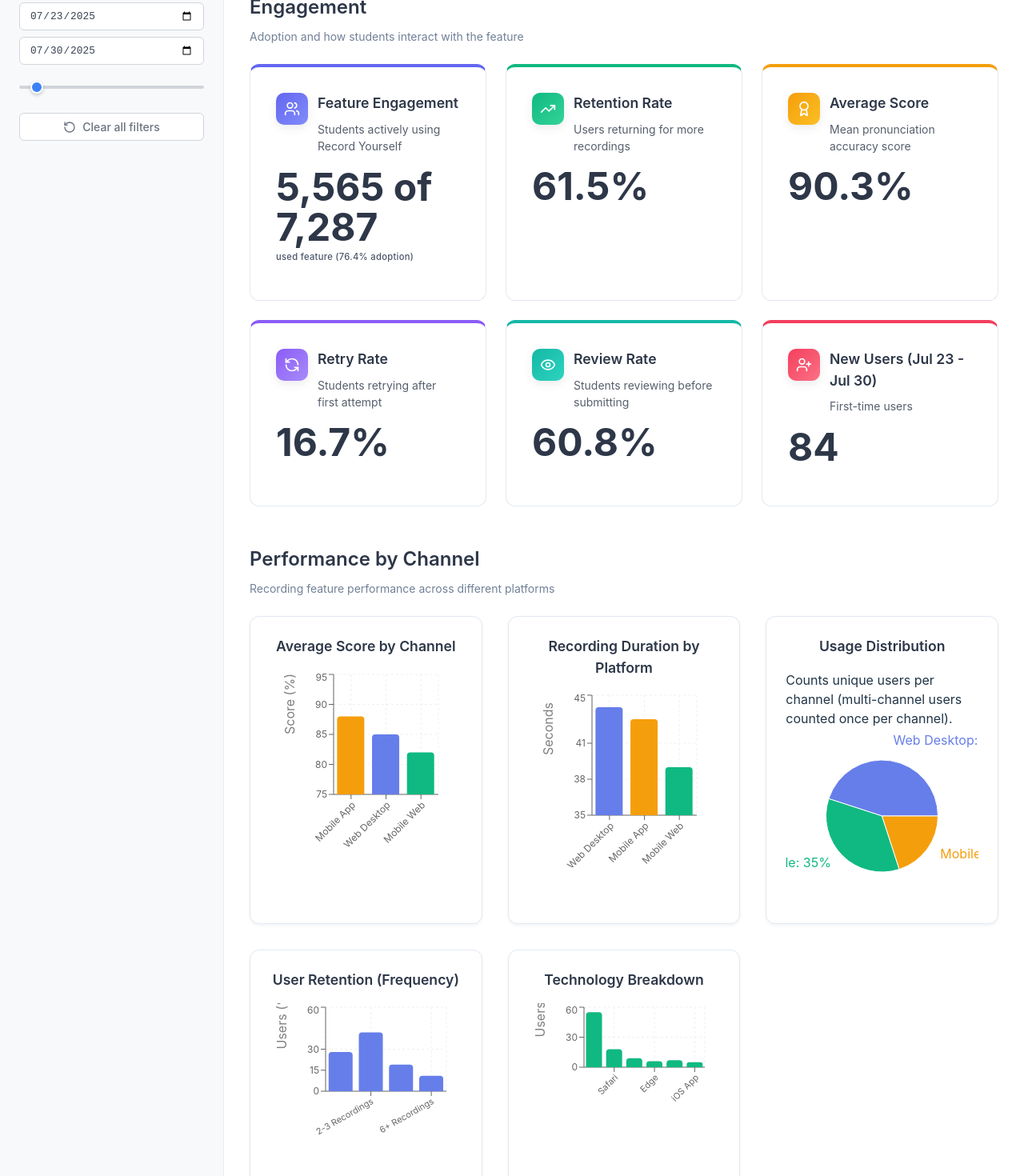
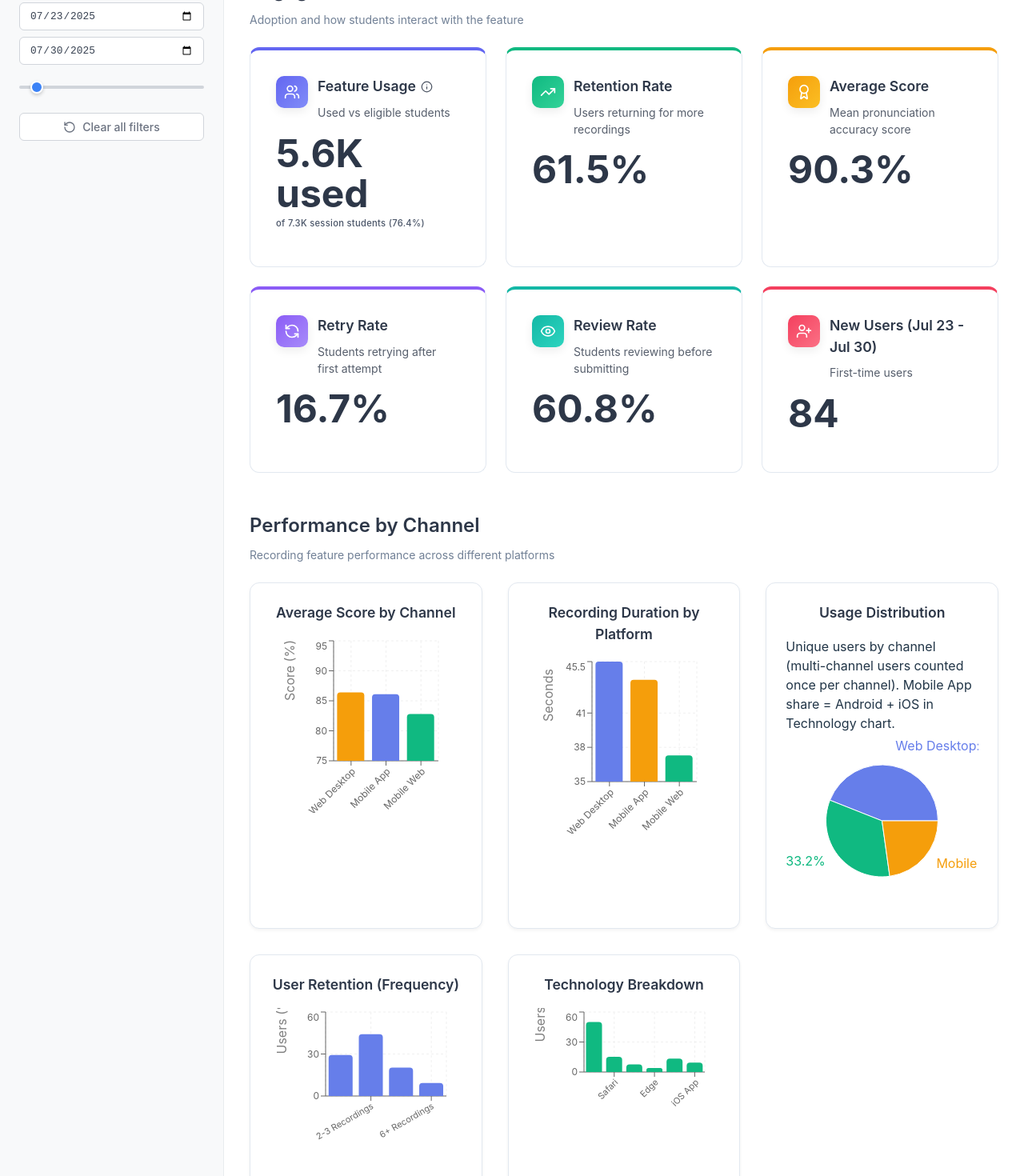
Before and after one commit to uayeb25/RecDash, a React (Vite) app: page / in a window 1280 px wide. Shown: the part 460-1930 px from the top of the page at 80% size. Built offline with nearby package versions, Linux system fonts and the light colour scheme.

Commit message:
changes based on feedback sep 4

```diff
--- a/src/components/ExecutiveSummary.css
+++ b/src/components/ExecutiveSummary.css
@@ -65,6 +65,15 @@
   margin-bottom: 0.5rem;
   color: inherit;
 }
+
+.info-icon {
+  display: inline-flex;
+  align-items: center;
+  justify-content: center;
+  cursor: help;
+  opacity: 0.85;
+}
+.info-icon:hover { opacity: 1; }
 
 .metric-header p {
   font-size: 0.875rem;
--- a/src/components/ExecutiveSummary.jsx
+++ b/src/components/ExecutiveSummary.jsx
@@ -1,9 +1,16 @@
 import { useState, useEffect } from 'react'
-import { TrendingUp, TrendingDown, CheckCircle, Clock, Send, Users, Monitor, Smartphone, Tablet, RefreshCcw, Eye, Target, UserPlus, Award } from 'lucide-react'
+import { TrendingUp, TrendingDown, CheckCircle, Clock, Send, Users, Monitor, Smartphone, Tablet, RefreshCcw, Eye, Target, UserPlus, Award, Info } from 'lucide-react'
 import { BarChart, Bar, XAxis, YAxis, CartesianGrid, Tooltip, ResponsiveContainer, PieChart, Pie, Cell } from 'recharts'
 import './ExecutiveSummary.css'
 
 const ExecutiveSummary = ({ filters }) => {
+  // Helper to format large numbers for compact display (e.g., 6,124 -> 6.1K)
+  const formatShort = (n) => {
+    if (n == null) return '-'
+    if (n < 1000) return n.toLocaleString()
+    if (n < 1000000) return `${(n/1000).toFixed(n < 10000 ? 1 : 1)}K` // always 1 decimal for consistency
+    return `${(n/1000000).toFixed(1)}M`
+  }
   const [kpis, setKpis] = useState({
     // Performance pipeline KPIs
     loadLibTime: { value: 0, loading: true },
@@ -17,8 +24,35 @@ const ExecutiveSummary = ({ filters }) => {
     reviewRate: { value: 0, trend: 0, loading: true },
     firstTimeUsers: { value: 0, trend: 0, loading: true },
     retentionRate: { value: 0, trend: 0, loading: true }
-  ,exposedUsers: { value: 0, loading: true }
+  ,sessionStudents: { value: 0, loading: true }
   })
+
+  // Channel / distribution metrics derived from filters
+  const [channelMetrics, setChannelMetrics] = useState({
+    averageScore: [],
+    recordingDuration: [],
+    usageDistribution: [],
+    retentionBuckets: [],
+    techBreakdown: []
+  })
+
+  // Simple deterministic hash + seeded RNG so same filter combo yields stable numbers
+  const buildSeededRandom = (filtersObj) => {
+    const str = JSON.stringify(filtersObj || {})
+    let h = 1779033703 ^ str.length
+    for (let i = 0; i < str.length; i++) {
+      h = Math.imul(h ^ str.charCodeAt(i), 3432918353)
+      h = (h << 13) | (h >>> 19)
+    }
+    h = ((h ^ (h >>> 16)) >>> 0)
+    // mulberry32
+    return function () {
+      let t = (h += 0x6d2b79f5)
+      t = Math.imul(t ^ (t >>> 15), t | 1)
+      t ^= t + Math.imul(t ^ (t >>> 7), t | 61)
+      return ((t ^ (t >>> 14)) >>> 0) / 4294967296
+    }
+  }
 
   // Simulate API call to fetch KPI data
   useEffect(() => {
@@ -28,9 +62,9 @@ const ExecutiveSummary = ({ filters }) => {
 
       // Mock data based on filters
       // Generate adoption metrics first to keep internal consistency
-      const exposedUsersVal = Math.floor(Math.random() * (7500 - 6000) + 6000) // potential / exposed users
-      const adoptionRateVal = Math.random() * (85 - 65) + 65 // 65-85%
-      const totalUsersVal = Math.round(exposedUsersVal * (adoptionRateVal / 100))
+  const sessionStudentsVal = Math.floor(Math.random() * (7500 - 6000) + 6000) // distinct students with a platform session
+  const adoptionRateVal = Math.random() * (85 - 65) + 65 // 65-85%
+  const totalUsersVal = Math.round(sessionStudentsVal * (adoptionRateVal / 100))
 
       const mockData = {
         // Performance pipeline mock values
@@ -38,7 +72,7 @@ const ExecutiveSummary = ({ filters }) => {
         streamingTime: { value: Math.random() * (45 - 30) + 30, loading: false },
         analyzeTime: { value: Math.random() * (3.0 - 1.5) + 1.5, loading: false },
         // Engagement & adoption (consistent set)
-        exposedUsers: { value: exposedUsersVal, loading: false },
+  sessionStudents: { value: sessionStudentsVal, loading: false },
         totalUsers: { value: totalUsersVal, trend: Math.random() * 8 - 4, loading: false },
         adoptionRate: { value: adoptionRateVal, trend: Math.random() * 10 - 5, loading: false },
         averageScore: { value: Math.random() * (92 - 82) + 82, trend: Math.random() * 8 - 4, loading: false },
@@ -49,6 +83,88 @@ const ExecutiveSummary = ({ filters }) => {
       }
 
       setKpis(mockData)
+
+      // Generate channel metrics with deterministic variation by filters
+      const rand = buildSeededRandom({
+        dateRange: filters.dateRange,
+        channel: filters.channel,
+        segment: filters.segment,
+        institution: filters.institution,
+        course: filters.course,
+        class: filters.class,
+        country: filters.country
+      })
+
+      // Helper to vary around base with +/- delta
+      const vary = (base, spread) => {
+        return +(base + (rand() * 2 - 1) * spread).toFixed(1)
+      }
+
+      const avgScoreData = [
+        { name: 'Mobile App', score: vary(88, 2) },
+        { name: 'Web Desktop', score: vary(85, 2) },
+        { name: 'Mobile Web', score: vary(82, 2) }
+      ].sort((a,b)=> b.score - a.score)
+
+      const durationData = [
+        { name: 'Web Desktop', duration: vary(44, 2) },
+        { name: 'Mobile App', duration: vary(43, 2) },
+        { name: 'Mobile Web', duration: vary(39, 2) }
+      ].sort((a,b)=> b.duration - a.duration)
+
+      // Usage distribution - keep sums to 100; start with base proportions
+      let webDesktop = 45 + (rand() * 4 - 2) // +/-2
+      let webMobile = 35 + (rand() * 4 - 2)
+      let mobileApp = 100 - webDesktop - webMobile
+      // Normalize rounding
+      const totalUD = webDesktop + webMobile + mobileApp
+      webDesktop = +(webDesktop / totalUD * 100).toFixed(1)
+      webMobile = +(webMobile / totalUD * 100).toFixed(1)
+      mobileApp = +(100 - webDesktop - webMobile).toFixed(1)
+
+      // Technology breakdown: split mobileApp into Android/iOS with slight variation
+      let android = +(mobileApp * (0.55 + rand()*0.1)).toFixed(1) // 55-65% of mobile
+      let ios = +(mobileApp - android).toFixed(1)
+      // Distribute browser share keeping relative pattern Chrome>Safari>Firefox>Edge
+      const browserTotal = 100 - mobileApp
+      let chrome = +(browserTotal * 0.64 + (rand()*2 -1)).toFixed(1)
+      let safari = +(browserTotal * 0.20 + (rand()*1.5 -0.75)).toFixed(1)
+      let firefox = +(browserTotal * 0.10 + (rand()*1 -0.5)).toFixed(1)
+      let edge = +(browserTotal - chrome - safari - firefox).toFixed(1)
+      // Small correction if rounding drift
+      const techSum = chrome + safari + firefox + edge + android + ios
+      const drift = +(100 - techSum).toFixed(1)
+      edge = +(edge + drift).toFixed(1)
+
+      const usageDistribution = [
+        { name: 'Web Desktop', value: webDesktop, fill: '#667eea' },
+        { name: 'Web Mobile', value: webMobile, fill: '#10b981' },
+        { name: 'Mobile App', value: mobileApp, fill: '#f59e0b' }
+      ]
+
+      const techBreakdown = [
+        { tech: 'Chrome', value: chrome },
+        { tech: 'Safari', value: safari },
+        { tech: 'Firefox', value: firefox },
+        { tech: 'Edge', value: edge },
+        { tech: 'Android App', value: android },
+        { tech: 'iOS App', value: ios }
+      ]
+
+      const retentionBuckets = [
+        { bucket: '1 Recording', users: +(28 + (rand()*6 -3)).toFixed(1) },
+        { bucket: '2-3 Recordings', users: +(42 + (rand()*6 -3)).toFixed(1) },
+        { bucket: '4-5 Recordings', users: +(19 + (rand()*4 -2)).toFixed(1) },
+        { bucket: '6+ Recordings', users: +(11 + (rand()*4 -2)).toFixed(1) }
+      ]
+
+      setChannelMetrics({
+        averageScore: avgScoreData,
+        recordingDuration: durationData,
+        usageDistribution,
+        techBreakdown,
+        retentionBuckets
+      })
     }
 
     fetchKPIData()
@@ -62,12 +178,23 @@ const ExecutiveSummary = ({ filters }) => {
           <p>Impact of Start/Stop functionality on user experience</p>
         </div>
 
+        {/* Shared distribution data to keep charts coherent */}
+        {(() => {
+          // High-level channel usage (must sum 100)
+          // Mobile App 20% will be split into Android + iOS below (11% + 9%).
+          // Browser shares scaled so Chrome/Safari/Firefox/Edge sum 80.
+          // This ensures Usage Distribution Mobile App == Android+iOS in Technology Breakdown.
+        })()}
+
         {/* Performance Pipeline (First Row) */}
         <div className="metrics-grid">
           <div className="metric-card primary">
             <div className="metric-header">
-              <h3>Library Load Time</h3>
-              <p>Avg time to initialize recording libraries</p>
+              <h3 style={{display:'flex',alignItems:'center',gap:6}}>
+                Ready to Record Time
+                <span className="info-icon" title="Time from opening a recording activity until microphone & libraries are initialized and the student can start recording."><Info size={16} /></span>
+              </h3>
+              <p>Open activity → mic ready</p>
             </div>
             <div className="metric-value">
               {kpis.loadLibTime.loading ? '...' : `${kpis.loadLibTime.value.toFixed(2)}s`}
@@ -102,14 +229,18 @@ const ExecutiveSummary = ({ filters }) => {
           <div className="metric-card accent-indigo">
             <div className="metric-header with-icon">
               <div className="metric-icon icon-indigo"><Users size={20} /></div>
-              <div>
-                <h3>Feature Engagement</h3>
-                <p>Students actively using Record Yourself</p>
+              <div style={{display:'flex',flexDirection:'column'}}>
+                <h3 style={{display:'flex',alignItems:'center',gap:6}}>Feature Usage
+                  <span className="info-icon" title={kpis.totalUsers.loading ? '' : `${kpis.totalUsers.value.toLocaleString()} students used the feature out of ${kpis.sessionStudents.value.toLocaleString()} distinct students who had a platform session during the period.` }>
+                    <Info size={15} />
+                  </span>
+                </h3>
+                <p>Used vs eligible students</p>
               </div>
             </div>
-            <div className="metric-value small-stack">
-              {kpis.totalUsers.loading || kpis.exposedUsers.loading ? '...' : `${kpis.totalUsers.value.toLocaleString()} of ${kpis.exposedUsers.value.toLocaleString()}`}
-              <span className="subtext">{kpis.adoptionRate.loading ? '...' : `used feature (${kpis.adoptionRate.value.toFixed(1)}% adoption)`}</span>
+            <div className="metric-value small-stack" style={{lineHeight:1.05}}>
+              {kpis.totalUsers.loading ? '...' : `${formatShort(kpis.totalUsers.value)} used`}
+              <span className="subtext">{kpis.totalUsers.loading || kpis.sessionStudents.loading || kpis.adoptionRate.loading ? '...' : `of ${formatShort(kpis.sessionStudents.value)} session students (${kpis.adoptionRate.value.toFixed(1)}%)`}</span>
             </div>
           </div>
           <div className="metric-card accent-green">
@@ -179,11 +310,7 @@ const ExecutiveSummary = ({ filters }) => {
             <h3>Average Score by Channel</h3>
             <ResponsiveContainer width="100%" height={220}>
               <BarChart
-                data={[
-                  { name: 'Mobile App', score: 88 },
-                  { name: 'Web Desktop', score: 85 },
-                  { name: 'Mobile Web', score: 82 }
-                ]}
+                data={channelMetrics.averageScore}
                 margin={{ top: 5, right: 30, left: 20, bottom: 5 }}
               >
                 <CartesianGrid strokeDasharray="3 3" stroke="#f0f0f0" />
@@ -214,11 +341,7 @@ const ExecutiveSummary = ({ filters }) => {
             <h3>Recording Duration by Platform</h3>
             <ResponsiveContainer width="100%" height={220}>
               <BarChart
-                data={[
-                  { name: 'Web Desktop', duration: 44 },
-                  { name: 'Mobile App', duration: 43 },
-                  { name: 'Mobile Web', duration: 39 }
-                ]}
+                data={channelMetrics.recordingDuration}
                 margin={{ top: 5, right: 30, left: 20, bottom: 5 }}
               >
                 <CartesianGrid strokeDasharray="3 3" stroke="#f0f0f0" />
@@ -247,21 +370,16 @@ const ExecutiveSummary = ({ filters }) => {
           {/* Usage Share Pie Chart */}
           <div className="chart-card">
             <h3>Usage Distribution</h3>
-            <p className="chart-note">Counts unique users per channel (multi-channel users counted once per channel).</p>
+            <p className="chart-note">Unique users by channel (multi-channel users counted once per channel). Mobile App share = Android + iOS in Technology chart.</p>
             <ResponsiveContainer width="100%" height={220}>
               <PieChart>
                 <Pie
-                  data={[
-                    { name: 'Web Desktop', value: 45, fill: '#667eea' },
-                    { name: 'Web Mobile', value: 35, fill: '#10b981' },
-                    { name: 'Mobile App', value: 20, fill: '#f59e0b' }
-                  ]}
+                  data={channelMetrics.usageDistribution}
                   cx="50%"
                   cy="50%"
                   labelLine={false}
                   label={({ name, value }) => `${name}: ${value}%`}
                   outerRadius={70}
-                  fill="#8884d8"
                   dataKey="value"
                 >
                   <Cell fill="#667eea" />
@@ -278,12 +396,7 @@ const ExecutiveSummary = ({ filters }) => {
             <h3>User Retention (Frequency)</h3>
             <ResponsiveContainer width="100%" height={220}>
               <BarChart
-                data={[
-                  { bucket: '1 Recording', users: 28 },
-                  { bucket: '2-3 Recordings', users: 42 },
-                  { bucket: '4-5 Recordings', users: 19 },
-                  { bucket: '6+ Recordings', users: 11 }
-                ]}
+                data={channelMetrics.retentionBuckets}
                 margin={{ top: 5, right: 20, left: 10, bottom: 40 }}
               >
                 <CartesianGrid strokeDasharray="3 3" stroke="#f0f0f0" />
@@ -300,14 +413,7 @@ const ExecutiveSummary = ({ filters }) => {
             <h3>Technology Breakdown</h3>
             <ResponsiveContainer width="100%" height={220}>
               <BarChart
-                data={[
-                  { tech: 'Chrome', value: 55 },
-                  { tech: 'Safari', value: 18 },
-                  { tech: 'Firefox', value: 9 },
-                  { tech: 'Edge', value: 6 },
-                  { tech: 'Android App', value: 7 },
-                  { tech: 'iOS App', value: 5 }
-                ]}
+                data={channelMetrics.techBreakdown}
                 margin={{ top: 5, right: 20, left: 10, bottom: 60 }}
               >
                 <CartesianGrid strokeDasharray="3 3" stroke="#f0f0f0" />
```
